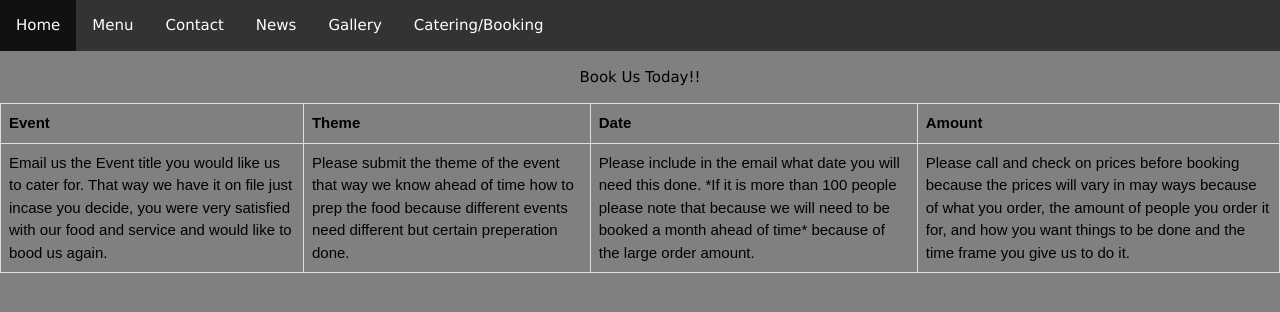
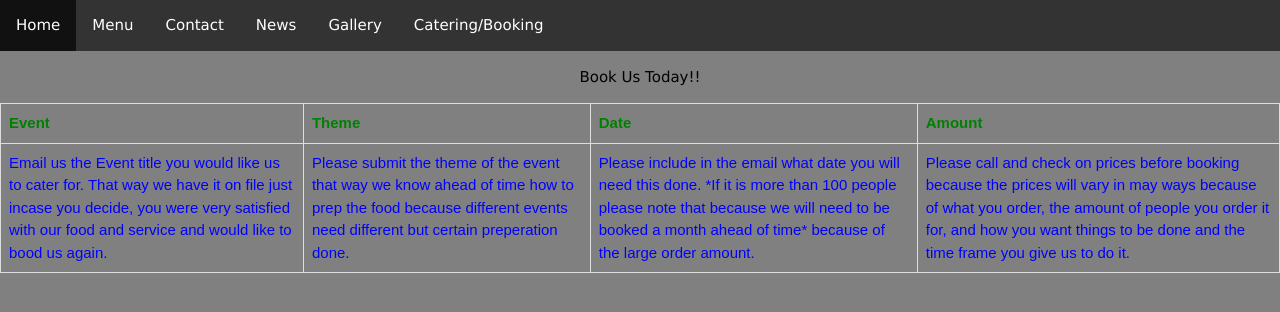
Before and after one commit to Alex7andria12345/G-Women, a plain HTML site: page Booking.html in a window 1280 px wide. Drawn offline with nearby package versions, Linux system fonts and the light colour scheme.

Commit message:
Update Booking.html

```diff
--- a/Booking.html
+++ b/Booking.html
@@ -5,6 +5,13 @@
 <link rel="stylesheet" href="https://www.w3schools.com/w3css/3/w3.css">
 <head>
   <style>
+    thead {color:green;}
+tbody {color:blue;}
+tfoot {color:red;}
+
+table, th, td {
+    border: 1px solid black;
+}
      ul {
     list-style-type: none;
     margin: 0;
```
